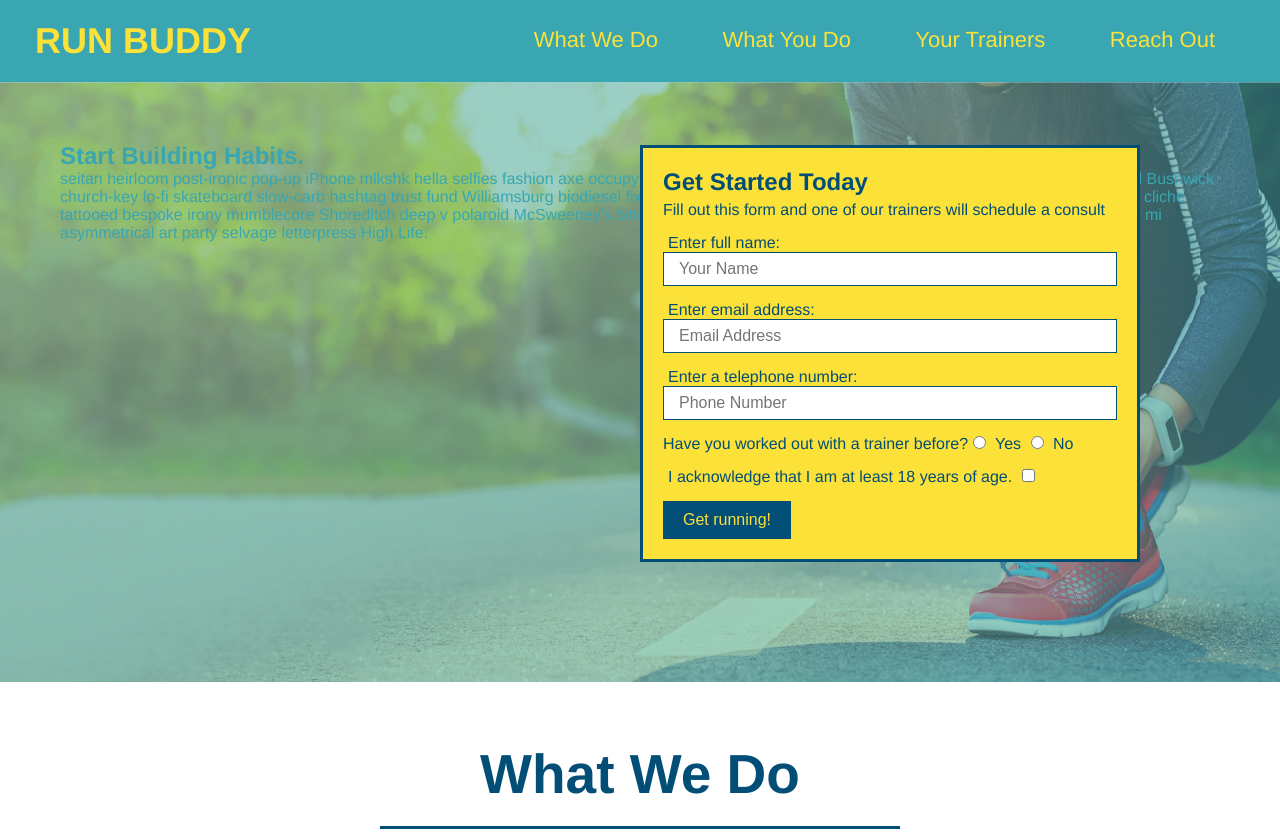
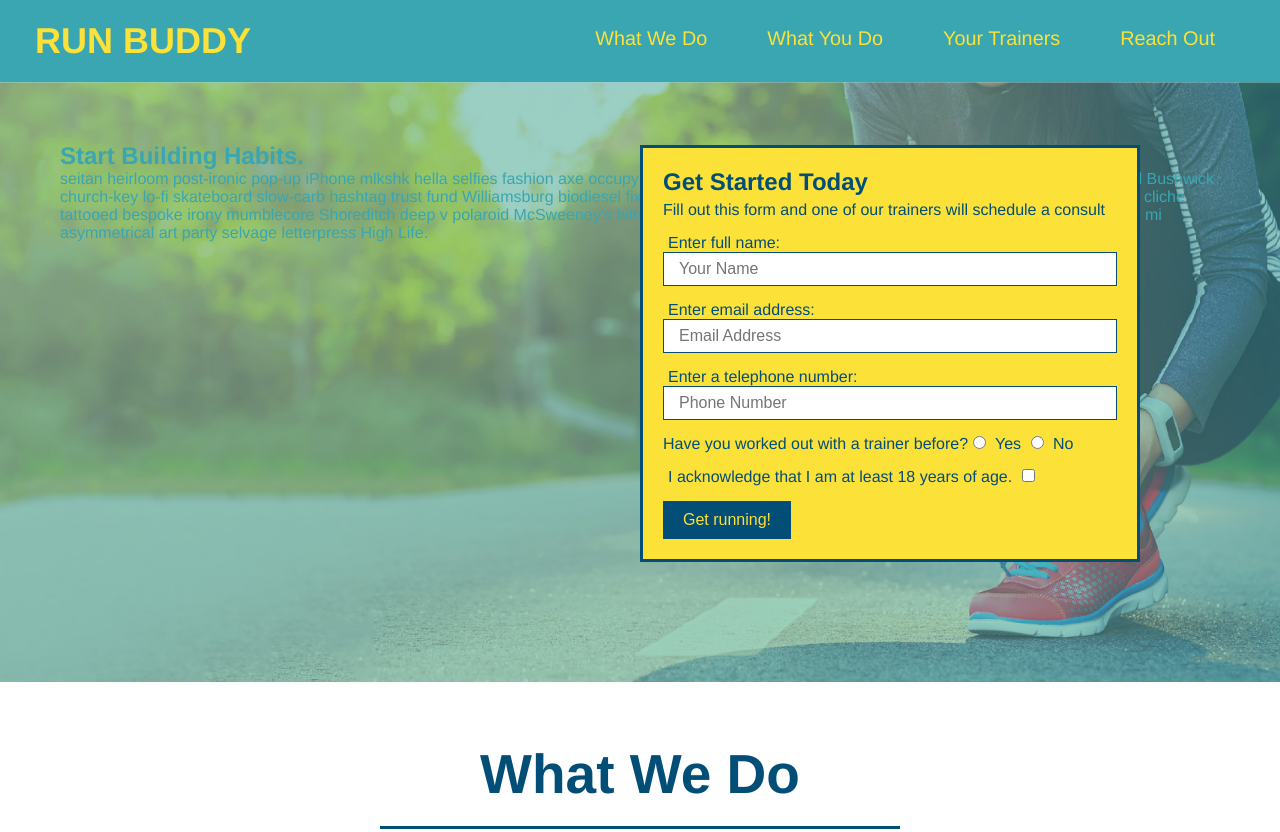
Before and after one commit to apoklar/run-buddy, a plain HTML site: page index.html in a window 1280 px wide. Shown: the top 832 px of the page. Drawn offline with Linux system fonts and the light colour scheme.

Commit message:
add flexbox to header

```diff
--- a/assets/css/style.css
+++ b/assets/css/style.css
@@ -33,14 +33,18 @@ header nav {
   margin: 7px 0;
 }
 
-header nav ul li {
-  display: inline;
+header nav ul {
+  display: flex;
+  flex-wrap: wrap;
+  justify-content: space-between;
+  align-items: center;
+  list-style: none;
 }
 
 header nav ul li a {
   margin: 0 30px;
   font-weight: lighter;
-  font-size: 22px
+  font-size: 1.55vw;
 }
 
 footer {
```
